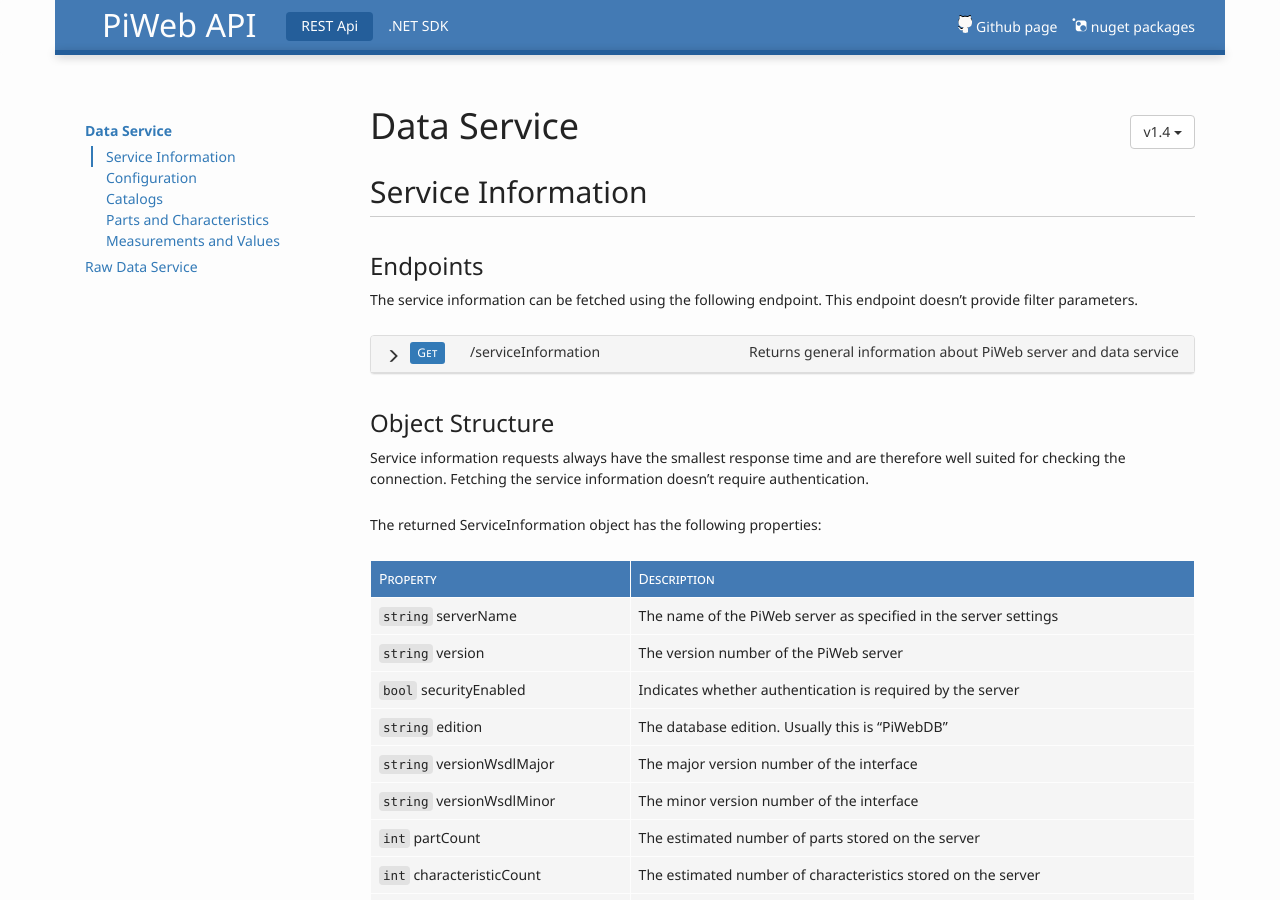
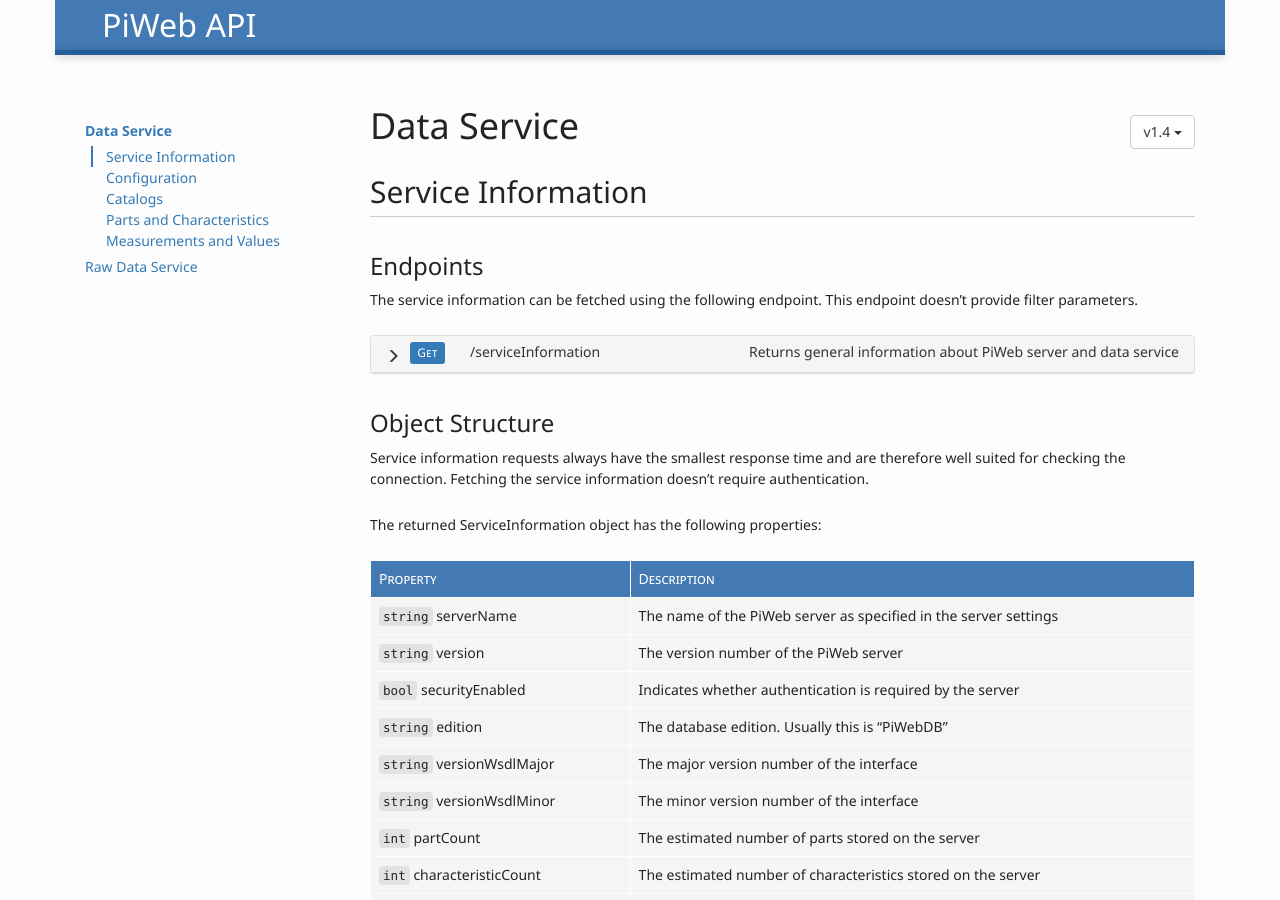
Before and after one commit to ZEISS-PiWeb/PiWeb-Api, a Jekyll site: the page built from _pages/API/v1.4/DataService/01-dataservice.md, in a window 1280 px wide and 900 px high. Built offline with Jekyll 4.4.1, drawn with Linux system fonts in a browser that asks for light colours.

Commit message:
Further changes in structure

```diff
--- a/_includes/toc_main1.html
+++ b/_includes/toc_main_api.html
@@ -1,7 +1,7 @@
-isCurrent-->isCurrentVersion
-
+<ul class="nav navbar-nav">
 {% for node in site.pages %}
-		{% if node.level == 0 and node.isCurrentVersion and node.isCurrentVersion == true %}
+		{% if node.level == 0 and node.area == restApi and node.isCurrentVersion and node.isCurrentVersion == true %}
 			<li><a {% if node.area == page.area %}class="active" {% endif %}href="{{site.baseurl}}{{ node.url }}">{{ node.title }}</a></li>
 		{% endif %}
 {% endfor %}
+</ul>
--- a/_layouts/frame1.html
+++ b/_layouts/frame1.html
@@ -27,23 +27,8 @@
 	      			<a href="/PiWeb-Api/restapi/" class="navbar-brand">PiWeb API</a>
 			</div>
 	    		<nav class="collapse navbar-collapse" role="navigation">
-	      			<ul class="nav navbar-nav">
-	      				{% include toc_main.html %}
-	      			</ul>
-	      			<ul class="nav navbar-nav-right">
-						<li>
-							<span>
-							<img src="/PiWeb-Api/images/octocat-small.png">
-							<a href="https://github.com/ZEISS-PiWeb/PiWeb-Api">Github page</a>
-							</span>
-						</li>
-						<li>
-							<span>
-							<img src="/PiWeb-Api/images/nugeticon.png" width="16px" height="16px">
-							<a href="https://www.nuget.org/profiles/Zeiss_IZFM">nuget packages</a>
-							</span>
-						</li>
-				  </ul>
+	      			{% include toc_main_api.html %}
+
 	    		</nav>
 	  	</div>
 	  	<div class="container container-header container-header-footer" data-spy="affix" data-offset-top="50"></div>
--- a/_pages/API/v1.4/01-dataservice.md
+++ b/_pages/API/v1.4/DataService/01-dataservice.md
@@ -32,12 +32,12 @@
 
 <h1 id="{{page.sections['dataservice'].anchor}}">{{page.sections['dataservice'].title}}</h1>
 
-{% include_relative 012-dataservice/0121-dataservice-serviceinformation.md %}
+{% include_relative 011-dataservice-serviceinformation.md %}
 
-{% include_relative 012-dataservice/0122-dataservice-configuration.md %}
+{% include_relative 012-dataservice-configuration.md %}
 
-{% include_relative 012-dataservice/0123-dataservice-catalogs.md %}
+{% include_relative 013-dataservice-catalogs.md %}
 
-{% include_relative 012-dataservice/0124-dataservice-inspectionplan.md %}
+{% include_relative 014-dataservice-inspectionplan.md %}
 
-{% include_relative 012-dataservice/0125-dataservice-measurementsandvalues.md %}
+{% include_relative 015-dataservice-measurementsandvalues.md %}
```
Also changed, not shown: _includes/toc_main_sdk.html (added, +23 -0 lines), _pages/API/01-general.md (+1 -1 lines), _pages/API/v1.4/RawDataService/02-rawdataservice.md (renamed from _pages/API/v1.4/02-rawdataservice.md, +3 -3 lines), _pages/API/v1.4/DataService/011-dataservice-serviceinformation.md (renamed from _pages/API/v1.4/012-dataservice/0121-dataservice-serviceinformation.md), _pages/API/v1.4/DataService/012-dataservice-configuration.md (renamed from _pages/API/v1.4/012-dataservice/0122-dataservice-configuration.md), _pages/API/v1.4/DataService/013-dataservice-catalogs.md (renamed from _pages/API/v1.4/012-dataservice/0123-dataservice-catalogs.md), _pages/API/v1.4/DataService/014-dataservice-inspectionplan.md (renamed from _pages/API/v1.4/012-dataservice/0124-dataservice-inspectionplan.md), _pages/API/v1.4/DataService/015-dataservice-measurementsandvalues.md (renamed from _pages/API/v1.4/012-dataservice/0125-dataservice-measurementsandvalues.md), _pages/API/v1.4/RawDataService/021-rawdataservice-serviceinformation.md (renamed from _pages/API/v1.4/013-rawdataservice/0131-rawdataservice-serviceinformation.md), _pages/API/v1.4/RawDataService/022-rawdataservice-rawdatainformation.md (renamed from _pages/API/v1.4/013-rawdataservice/0132-rawdataservice-rawdatainformation.md), _pages/API/v1.4/RawDataService/023-rawdataservice-rawdataobjects.md (renamed from _pages/API/v1.4/013-rawdataservice/0133-rawdataservice-rawdataobjects.md).
